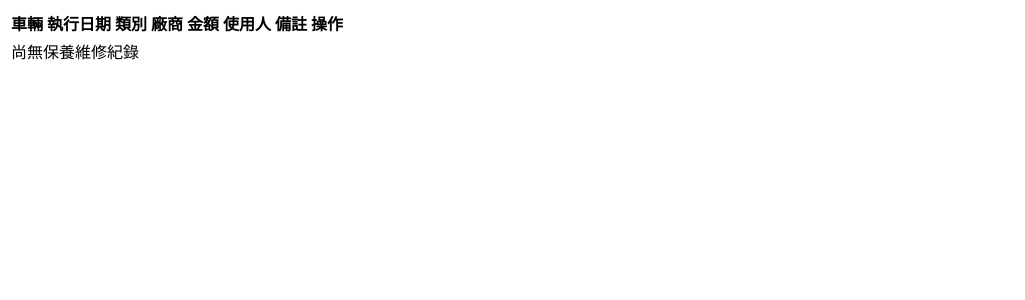
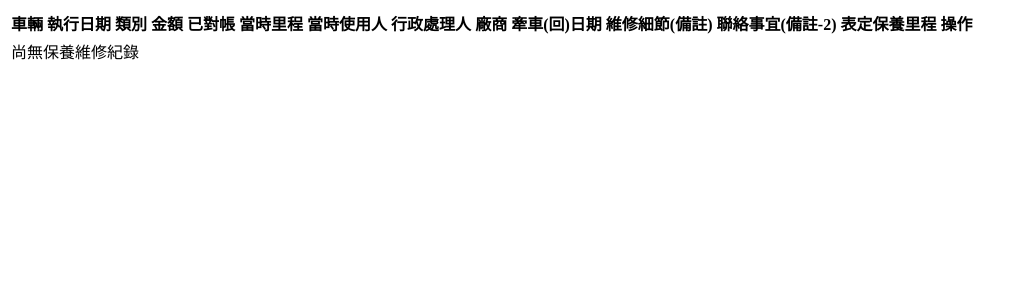
Before and after one commit to CindyHu26/vehicle_management, a FastAPI app: page /maintenance-list-all in a window 1280 px wide. Shown: the top 300 px of the page, without its empty margins (0-1025 px from the left). Run offline with FastAPI, Linux system fonts and the light colour scheme; data that the repository does not hold is empty; parts of the project's set-up code (start-up, migrations or seed data) failed here and were passed over.

Commit message:
maintenance list added

```diff
--- a/app.py
+++ b/app.py
@@ -409,7 +409,7 @@ async def get_maintenance_page(request: Request):
         context={"request": request}
     )
 
-@app.post("/vehicle/{vehicle_id}/maintenance/new")
+@app.post("/maintenance/new")
 @app.post("/maintenance/{maint_id}/edit")
 async def create_or_update_maintenance(
     request: Request,
@@ -440,6 +440,8 @@ async def create_or_update_maintenance(
         if not maint:
             raise HTTPException(status_code=404, detail="Maintenance record not found")
     else:
+        if not vehicle_id:
+            raise HTTPException(status_code=400, detail="必須選擇一輛車")
         # 新增模式
         maint = Maintenance()
         maint.vehicle_id = vehicle_id
--- a/templates/fragments/maintenance_form.html
+++ b/templates/fragments/maintenance_form.html
@@ -16,8 +16,7 @@
       {% if maint %}
         hx-post="/maintenance/{{ maint.id }}/edit"
       {% else %}
-        hx-post="/vehicle/{{ vehicle_id }}/maintenance/new"
-      {% endif %}
+        hx-post="/maintenance/new" {% endif %}
 
       hx-on="htmx:afterOnLoad: this.closest('.fixed').remove()"
     >
--- a/templates/fragments/maintenance_list_all.html
+++ b/templates/fragments/maintenance_list_all.html
@@ -1,46 +1,76 @@
-<div
-  hx-trigger="refreshMaintenanceListAll from:body"
-  hx-get="/maintenance-list-all"
-  hx-target="this"
-  hx-swap="outerHTML"
->
 <div class="overflow-x-auto bg-white border border-gray-200 rounded-lg shadow-md">
   <table class="min-w-full divide-y divide-gray-200">
-      <thead class="bg-gray-50">
+    <thead class="bg-gray-100">
       <tr>
-          <th class="px-4 py-3 text-left text-xs font-medium text-gray-500 uppercase tracking-wider">車輛</th>
-          <th class="px-4 py-3 text-left text-xs font-medium text-gray-500 uppercase tracking-wider">執行日期</th>
-          <th class="px-4 py-3 text-left text-xs font-medium text-gray-500 uppercase tracking-wider">類別</th>
-          <th class="px-4 py-3 text-left text-xs font-medium text-gray-500 uppercase tracking-wider">廠商</th>
-          <th class="px-4 py-3 text-left text-xs font-medium text-gray-500 uppercase tracking-wider">金額</th>
-          <th class="px-4 py-3 text-left text-xs font-medium text-gray-500 uppercase tracking-wider">使用人</th>
-          <th class="px-4 py-3 text-left text-xs font-medium text-gray-500 uppercase tracking-wider">備註</th>
-          <th class="px-4 py-3 text-right text-xs font-medium text-gray-500 uppercase tracking-wider">操作</th>
+        <th class="px-3 py-3 text-left text-xs font-medium text-gray-600 uppercase tracking-wider">車輛</th>
+        <th class="px-3 py-3 text-left text-xs font-medium text-gray-600 uppercase tracking-wider">執行日期</th>
+        <th class="px-3 py-3 text-left text-xs font-medium text-gray-600 uppercase tracking-wider">類別</th>
+        <th class="px-3 py-3 text-left text-xs font-medium text-gray-600 uppercase tracking-wider">金額</th>
+        <th class="px-3 py-3 text-left text-xs font-medium text-gray-600 uppercase tracking-wider">已對帳</th>
+        <th class="px-3 py-3 text-left text-xs font-medium text-gray-600 uppercase tracking-wider">當時里程</th>
+        <th class="px-3 py-3 text-left text-xs font-medium text-gray-600 uppercase tracking-wider">當時使用人</th>
+        <th class="px-3 py-3 text-left text-xs font-medium text-gray-600 uppercase tracking-wider">行政處理人</th>
+        <th class="px-3 py-3 text-left text-xs font-medium text-gray-600 uppercase tracking-wider">廠商</th>
+        <th class="px-3 py-3 text-left text-xs font-medium text-gray-600 uppercase tracking-wider">牽車(回)日期</th>
+        <th class="px-3 py-3 text-left text-xs font-medium text-gray-600 uppercase tracking-wider">維修細節(備註)</th>
+        <th class="px-3 py-3 text-left text-xs font-medium text-gray-600 uppercase tracking-wider">聯絡事宜(備註-2)</th>
+        <th class="px-3 py-3 text-left text-xs font-medium text-gray-600 uppercase tracking-wider">表定保養里程</th>
+        <th class="px-3 py-3 text-right text-xs font-medium text-gray-600 uppercase tracking-wider">操作</th>
       </tr>
     </thead>
     <tbody class="bg-white divide-y divide-gray-200">
       {% if not maintenance_records %}
         <tr>
-            <td colspan="9" class="px-4 py-4 text-center text-sm text-gray-500">
+          <td colspan="14" class="px-4 py-4 text-center text-sm text-gray-500">
             尚無保養維修紀錄
           </td>
         </tr>
       {% endif %}
 
       {% for record in maintenance_records %}
-        <tr class="hover:bg-gray-50">
-          <td class="px-4 py-4 whitespace-nowrap text-sm font-medium text-blue-600">
+      <tr class="hover:bg-gray-50 text-sm">
+
+        <td class="px-3 py-3 whitespace-nowrap font-medium text-blue-600">
           {{ record.vehicle.plate_no if record.vehicle else 'N/A' }}
         </td>
-          <td class="px-4 py-4 whitespace-nowrap text-sm text-gray-800">{{ record.performed_on.strftime('%Y-%m-%d') if record.performed_on else 'N/A' }}</td>
-          <td class="px-4 py-4 whitespace-nowrap text-sm text-gray-700">
+        <td class="px-3 py-3 whitespace-nowrap text-gray-900">
+          {{ record.performed_on.strftime('%Y-%m-%d') if record.performed_on else 'N/A' }}
+        </td>
+        <td class="px-3 py-3 whitespace-nowrap text-gray-700">
           {{ maintenance_category_map.get(record.category.value, record.category.value) }}
         </td>
-          <td class="px-4 py-4 whitespace-nowrap text-sm text-gray-700">{{ record.vendor or 'N/A' }}</td>
-          <td class="px-4 py-4 whitespace-nowrap text-sm text-gray-700">{{ "NT$ {:,.0f}".format(record.amount) if record.amount else 'N/A' }}</td>
-          <td class="px-4 py-4 whitespace-nowrap text-sm text-gray-700">{{ record.user.name if record.user else 'N/A' }}</td>
-          <td class="px-4 py-4 text-sm text-gray-700 truncate" style="max-width: 150px;">{{ record.notes or '' }}</td>
-          <td class="px-4 py-4 whitespace-nowrap text-right text-sm font-medium">
+        <td class="px-3 py-3 whitespace-nowrap text-gray-700 text-right">
+          {{ "NT$ {:,.0f}".format(record.amount) if record.amount else 'N/A' }}
+        </td>
+        <td class="px-3 py-3 whitespace-nowrap text-gray-700 text-center">
+          {{ "✔️" if record.is_reconciled else "❌" }}
+        </td>
+        <td class="px-3 py-3 whitespace-nowrap text-gray-700 text-right">
+          {{ "{:,.0f} km".format(record.odometer_km) if record.odometer_km else 'N/A' }}
+        </td>
+        <td class="px-3 py-3 whitespace-nowrap text-gray-700">
+          {{ record.user.name if record.user else 'N/A' }}
+        </td>
+        <td class="px-3 py-3 whitespace-nowrap text-gray-700">
+          {{ record.handler.name if record.handler else 'N/A' }}
+        </td>
+        <td class="px-3 py-3 whitespace-nowrap text-gray-700">
+          {{ record.vendor or 'N/A' }}
+        </td>
+        <td class="px-3 py-3 whitespace-nowrap text-gray-700">
+          {{ record.return_date.strftime('%Y-%m-%d') if record.return_date else 'N/A' }}
+        </td>
+        <td class="px-3 py-3 text-gray-700 truncate" style="max-width: 150px;">
+          {{ record.notes or '' }}
+        </td>
+        <td class="px-3 py-3 text-gray-700 truncate" style="max-width: 150px;">
+          {{ record.handler_notes or '' }}
+        </td>
+        <td class="px-3 py-3 whitespace-nowrap text-gray-700 text-right">
+          {{ "{:,.0f} km".format(record.service_target_km) if record.service_target_km else 'N/A' }}
+        </td>
+
+        <td class="px-3 py-3 whitespace-nowrap text-right font-medium">
           <button
             class="text-blue-600 hover:text-blue-900"
             hx-get="/maintenance/{{ record.id }}/edit"
@@ -50,7 +80,7 @@
             編輯
           </button>
           <button
-              class="text-red-600 hover:text-red-900 ml-4"
+            class="text-red-600 hover:text-red-900 ml-2"
             hx-delete="/maintenance/{{ record.id }}/delete"
             hx-target="closest tr"
             hx-swap="outerHTML"
@@ -64,4 +94,3 @@
     </tbody>
   </table>
 </div>
-</div>
--- a/templates/pages/maintenance_management.html
+++ b/templates/pages/maintenance_management.html
@@ -1,7 +1,5 @@
 <div
-  hx-target="this"
-  hx-swap="outerHTML"
->
+  >
   <div class="mb-4 flex justify-between items-center">
     <h2 class="text-3xl font-bold text-gray-800">
       保養維修 (全列表)
@@ -19,7 +17,7 @@
   <div
     id="maintenance-list-container"
     hx-get="/maintenance-list-all"
-    hx-trigger="load"
+    hx-trigger="load, refreshMaintenanceListAll from:body"
     hx-swap="innerHTML"
   >
     <p class="p-6 text-gray-500">正在載入所有保養紀錄...</p>
```
Lines whose indentation alone changed are shown as unchanged.
